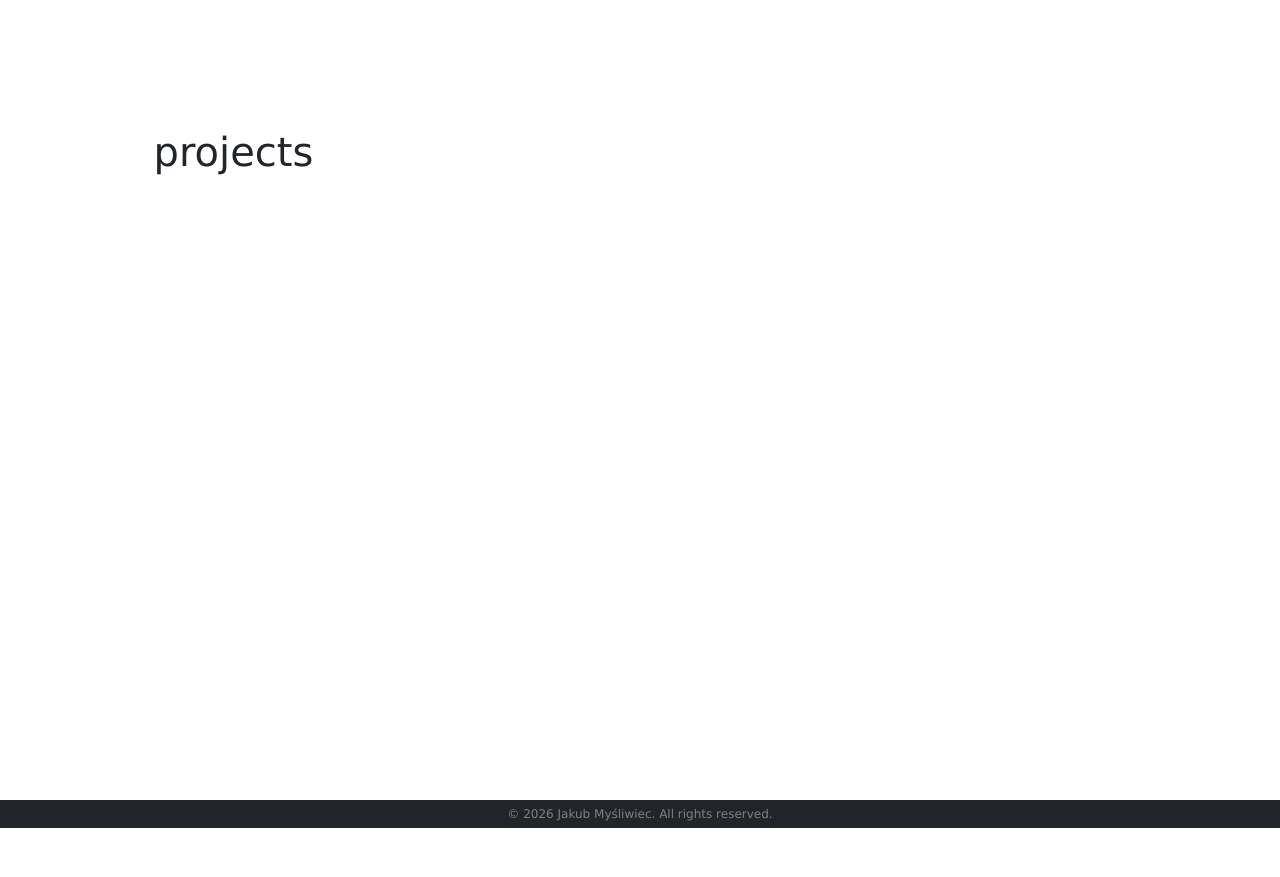
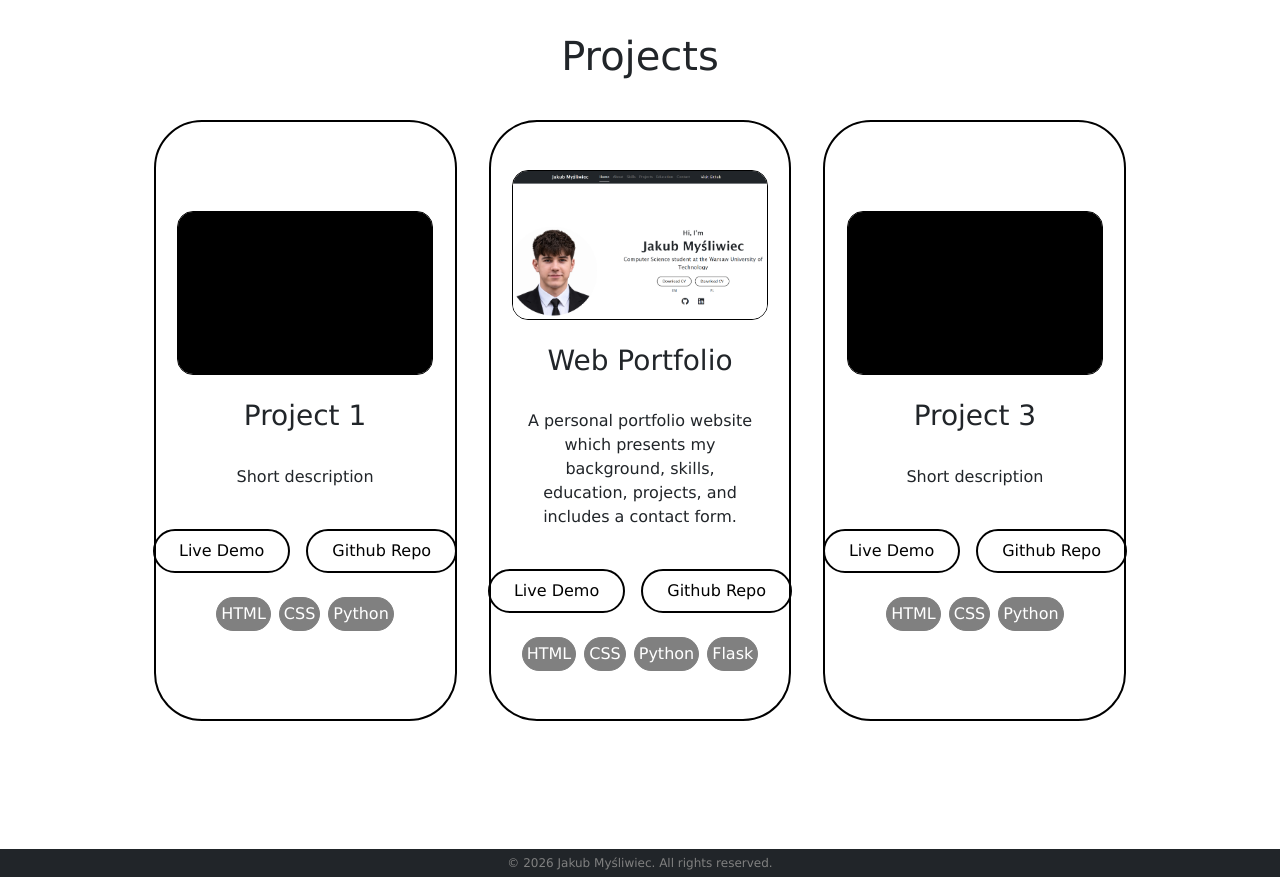
Before and after one commit to mysliwego/Portfolio, a Flask app: page /projects in a window 1280 px wide. Shown: the part 59-936 px from the top of the page. Before the commit the page ends 887 px from the top, so only its background shows below. Run offline with Flask 3, Linux system fonts and the light colour scheme; some libraries are stand-ins or nearby versions.

Commit message:
Build Projects page layout

```diff
--- a/static/styles.css
+++ b/static/styles.css
@@ -205,3 +205,66 @@ span {
         grid-template-columns: 1fr;
     }
 }
+.projects-grid {
+    display: grid;
+    grid-template-columns: repeat(auto-fit, minmax(300px, 1fr));
+    gap: 2rem;
+
+}
+.project-card {
+    padding: 3rem 2rem;
+    display: flex;
+    flex-direction: column;
+    align-items: center;
+    text-align: center;
+    justify-content: center;
+    gap: 1.5rem;
+    border: 2px solid black;
+    border-radius: 3rem;
+    transition: 0.3s ease-in-out;
+}
+.project-card:hover {
+    background-color: black;
+    color: white;
+    transform: translateY(-10px)scale(1.02);
+}
+.project-card:hover img {
+    border: 2px solid white;
+}
+.project-card img {
+    width: 20vw;
+    border-radius: 1rem;
+    border: 1px solid black;
+}
+.project-card:hover .button {
+    border: 2px solid white;
+    color: white;
+}
+.project-card:hover .button:hover {
+    border: 2px solid white;
+    background-color: white;
+    color: black;
+}
+.projects-button {
+    display: flex;
+    gap: 1em;
+}
+.projects .title {
+    text-align: center;
+    align-self: center;
+    padding-bottom: 2rem;
+}
+.projects {
+    padding-top: 2rem;
+}
+.projects-tech {
+    display: flex;
+    gap: 0.5rem;
+}
+.tech {
+    border: 1px solid rgb(128, 128, 128);
+    border-radius: 3rem;
+    background-color: rgb(128, 128, 128);
+    padding: 4px;
+    color: white;
+}
--- a/templates/projects.html
+++ b/templates/projects.html
@@ -3,11 +3,59 @@
 {% block title %}Projects{% endblock %}
 
 {% block content %}
-    <section class="section">
-        <h1>projects</h1>
+    <section id="projects" class="projects">
+        <h1 class="title">Projects</h1>
 
-        <div class="projects-container">
+        <div class="projects-grid">
+            <div class="project-card">
+                <img src="static/images/random_project.png" alt="Random photo">
+                <h3>Project 1</h3>
+                <p>Short description</p>
+                <div class="projects-button">
+                    <div class="button">Live Demo</div>
+                    <div class="button">Github Repo</div>
+                </div>
 
+                <div class="projects-tech">
+                    <div class="tech">HTML</div>
+                    <div class="tech">CSS</div>
+                    <div class="tech">Python</div>
+                </div>
+            </div>
+
+            <div class="project-card">
+                <img src="static/images/portfolio_project.png" alt="Photo of home page">
+                <h3>Web Portfolio</h3>
+                <p>A personal portfolio website which presents my background, skills, education, projects, and includes a contact form.</p>
+                <div class="projects-button">
+                    <div class="button">Live Demo</div>
+                    <div class="button">Github Repo</div>
+                </div>
+
+                <div class="projects-tech">
+                    <div class="tech">HTML</div>
+                    <div class="tech">CSS</div>
+                    <div class="tech">Python</div>
+                    <div class="tech">Flask</div>
+                </div>
+            </div>
+
+            <div class="project-card">
+                <img src="static/images/random_project.png" alt="Random photo">
+                <h3>Project 3</h3>
+                <p>Short description</p>
+                <div class="projects-button">
+                    <div class="button">Live Demo</div>
+                    <div class="button">Github Repo</div>
+                </div>
+
+                <div class="projects-tech">
+                    <div class="tech">HTML</div>
+                    <div class="tech">CSS</div>
+                    <div class="tech">Python</div>
+                </div>
+            </div>
         </div>
+
     </section>
 {% endblock %}
```
Also changed, not shown: static/images/portfolio_project.png (added), static/images/random_project.png (added).
